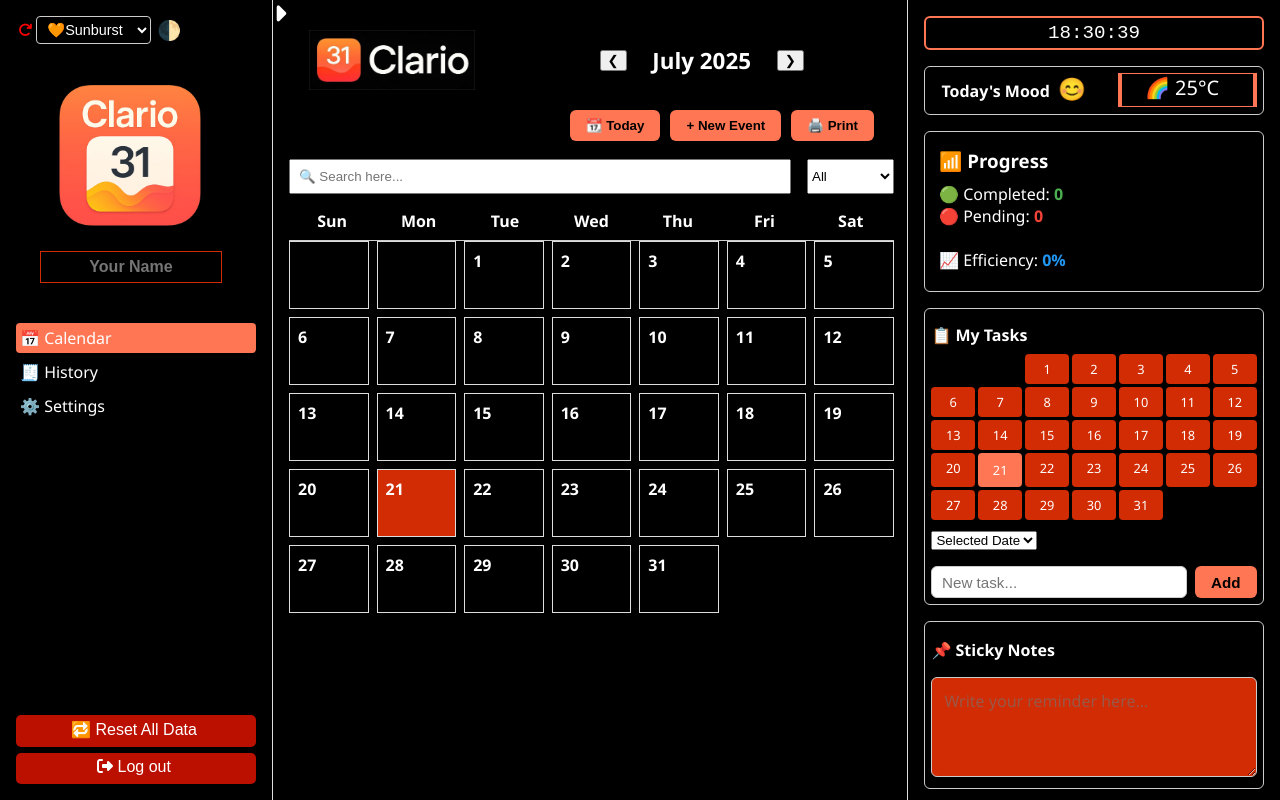
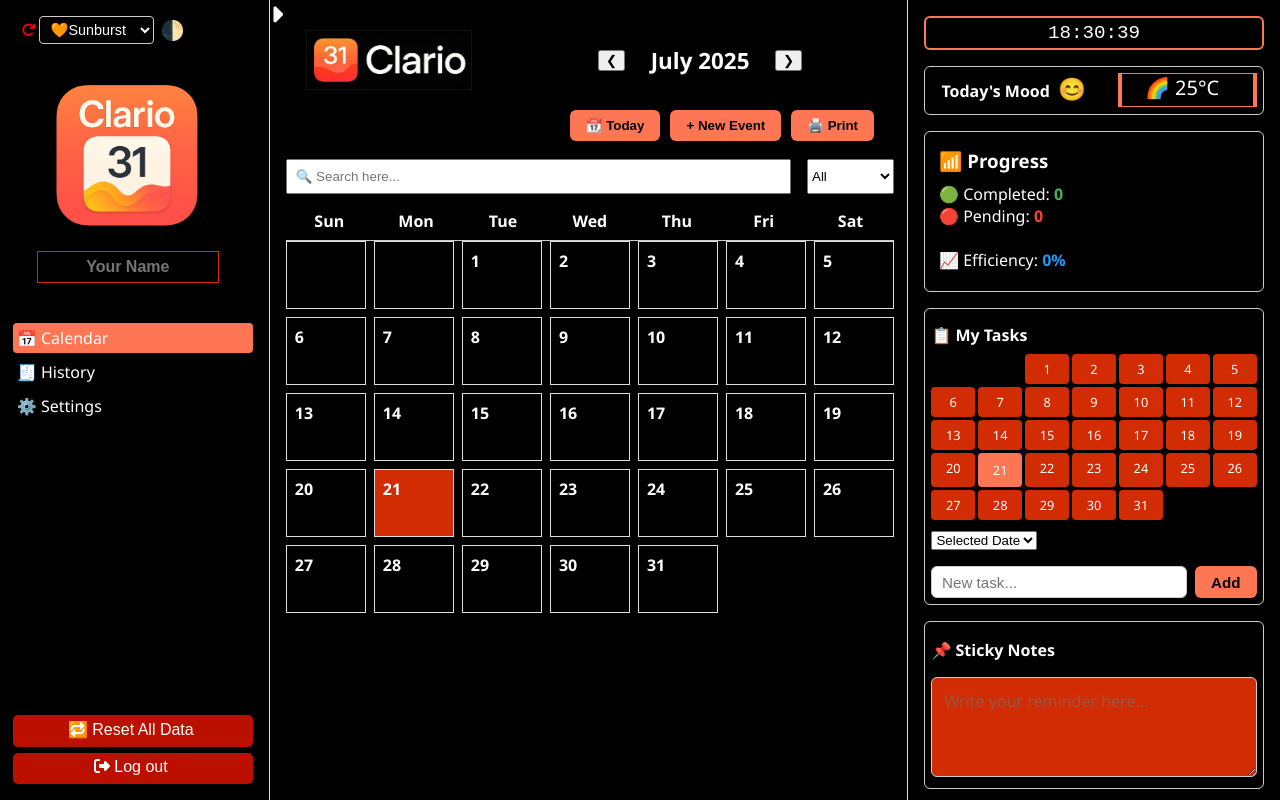
Before and after one commit to lavu-create/Clario, a plain HTML site: page FRONTEND/index.html in a window 1280 px wide. Drawn offline with nearby package versions, Linux system fonts and the light colour scheme.

Commit message:
modification of menu button

```diff
--- a/FRONTEND/index.html
+++ b/FRONTEND/index.html
@@ -9,8 +9,8 @@
 </head>
 <body class="sunburst-theme">
   <div class="container">
+    <div class="sidebar-wrapper">
       <button aria-label="Toggle Sidebar" id="menuToggle" class="menu-btn"><i class="fa-solid fa-caret-right"></i></button>
-
       <!-- Sidebar(Left)-->
       <aside class="sidebar">
         <div class="theme-controls">
@@ -54,6 +54,7 @@
           <button class="danger-btn"><i class="fa-solid fa-right-from-bracket"></i> Log out</button>
         </div>
       </aside>
+    </div>
 
 
 
--- a/FRONTEND/script.js
+++ b/FRONTEND/script.js
@@ -1,10 +1,12 @@
 document.addEventListener("DOMContentLoaded", () => {
-  const menuToggle = document.getElementById("menuToggle");
+  const menuBtn = document.getElementById('menuToggle');
   const sidebar = document.querySelector(".sidebar");
+  const sidebarWrapper = document.querySelector('.sidebar-wrapper');
   const container = document.querySelector(".container");
-  menuToggle.addEventListener("click", () => {
+  menuBtn.addEventListener('click', () => {
+    sidebarWrapper.classList.toggle('collapsed');
+    container.classList.toggle("sidebar-collapsed");
     sidebar.classList.toggle("collapsed");
-    container.classList.toggle("sidebar-collapsed");
   });
 
   const themeToggle = document.getElementById("themeToggle");
--- a/FRONTEND/style.css
+++ b/FRONTEND/style.css
@@ -115,7 +115,7 @@
 
 
 .sidebar-collapsed .main-content {
-  margin-left: 0; /* no sidebar */
+  margin-left: 0px; /* no sidebar */
 }
 /* ========== SIDEBAR ========== */
 .sidebar {
@@ -126,14 +126,22 @@
   display: flex;
   flex-direction: column;
   border-right: 1px solid #ddd;
-  padding: 1rem;
+  padding: 1rem 1rem 1rem 0rem;
   justify-content: space-between;
   overflow-y: auto;
-  position: relative
+  position: relative;
+}
+.sidebar-wrapper {
+  display: flex;
+  transition: transform 0.3s ease;
+  position: relative;
+}
+.sidebar-wrapper.collapsed {
+  transform: translateX(-240px); /* sidebar width */
 }
 /* === Hamburger Menu Button Styling === */
 .menu-btn {
-  display: block;
+  display: flex;
   font-size: 1.6rem;
   background: var(--card-bg);
   border: none;
@@ -141,9 +149,10 @@
   padding: 0px 0px 0px 0px;
   color: var(--text-color);
   z-index: 1003;
-  position: absolute;
-  top: 0.1px;
-  left: 17.1rem;
+  position: relative;
+  top: 2px;
+  left: 16.89rem;
+  height: 10px;
 }
 /* Show menu button only on small screens */
 @media (max-width: 768px) {
@@ -242,7 +251,7 @@
 .theme-controls {
   position: absolute;
   top: 1rem;
-  right: 5.3rem;
+  right: 4.9rem;
   display: flex;
   align-items: center;
   z-index: 10;
```
Lines whose indentation alone changed are shown as unchanged.
